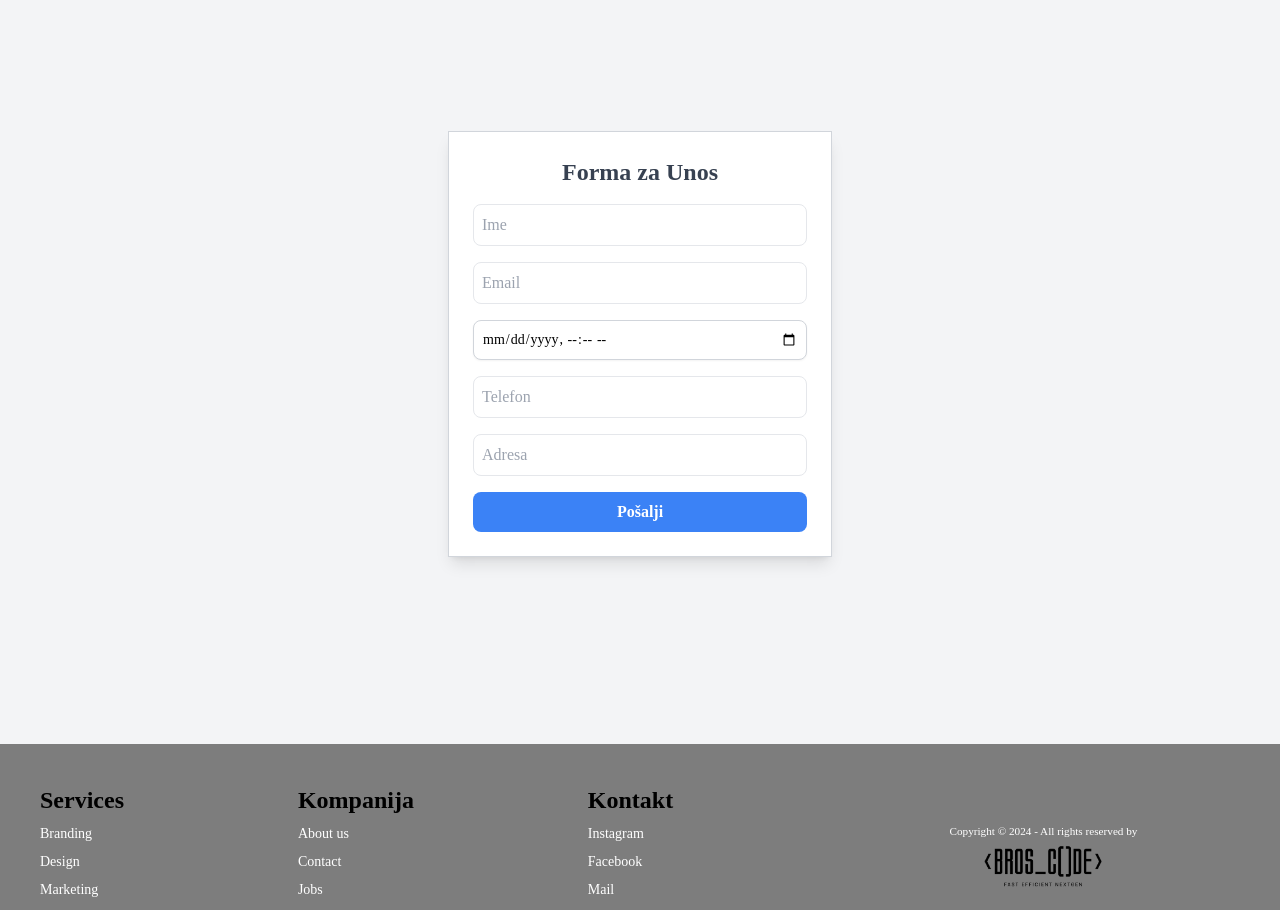
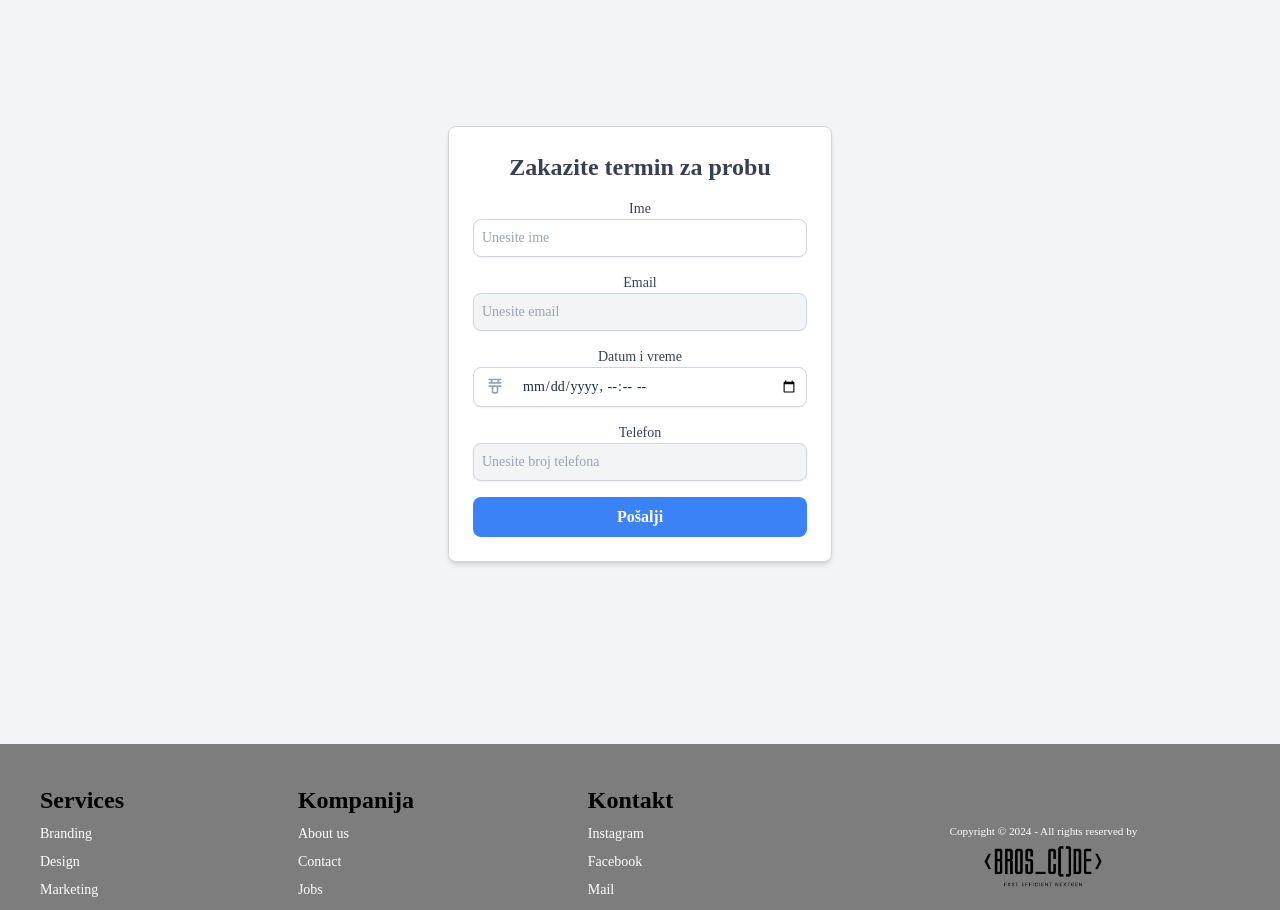
Before and after one commit to lvuja93/martini-vesto, a React (Create React App) app: page / in a window 1280 px wide. Shown: the part 1800-2710 px from the top of the page. Built offline with nearby package versions, Linux system fonts and the light colour scheme.

Commit message:
ne toliko bitan push

```diff
--- a/src/pages/Home.jsx
+++ b/src/pages/Home.jsx
@@ -96,19 +96,51 @@ const Home = () => {
                 </div>
             </div>
             <div className="bg-gray-100 flex items-center justify-center min-h-screen">
-                <div class="bg-white border border-gray-300 p-6 rounded-none shadow-lg w-96">
-                    <h2 class="text-2xl font-semibold mb-4 text-gray-700">Forma za Unos</h2>
+                <div class="bg-white p-6 border border-gray-300 rounded-lg shadow-md w-96">
+                    <h2 class="text-2xl font-semibold text-gray-700 mb-4">Zakazite termin za probu</h2>
                     <form class="space-y-4">
 
-                        <input type="text" placeholder="Ime" class="w-full p-2 border  bg-white rounded-lg focus:outline-none focus:ring-2 focus:ring-[#f5821f]" />
-                        <input type="email" placeholder="Email" class="w-full p-2 border  bg-white rounded-lg focus:outline-none focus:ring-2 focus:ring-[#f5821f]" />
-                        <input type="datetime-local" placeholder="Izaberite termin"
-                            class="mt-1 block w-full p-2 border text-black bg-white border-gray-300 rounded-lg shadow-sm focus:ring-blue-500 focus:border-blue-500 sm:text-sm" />
-                        <input type="text" placeholder="Telefon" class="w-full p-2 border  bg-white rounded-lg focus:outline-none focus:ring-2 focus:ring-[#f5821f]" />
-                        <input type="text" placeholder="Adresa" class="w-full p-2 border  bg-white rounded-lg focus:outline-none focus:ring-2 focus:ring-[#f5821f]" />
+                        <div>
+                            <label for="name" class="block text-sm font-medium text-gray-700">Ime</label>
+                            <input type="text" id="name" placeholder="Unesite ime"
+                                class="block w-full p-2 bg-white border border-gray-300 rounded-lg shadow-sm focus:ring-blue-500 focus:border-blue-500 sm:text-sm" />
+                        </div>
 
+                        <div>
+                            <label for="email" class="block text-sm font-medium text-gray-700">Email</label>
+                            <input type="email" id="email" placeholder="Unesite email"
+                                class="block w-full p-2 bg-gray-100 border border-gray-300 rounded-lg shadow-sm focus:ring-blue-500 focus:border-blue-500 sm:text-sm" />
+                        </div>
 
-                        <button type="submit" class="w-full bg-blue-500 text-white font-semibold p-2 rounded-lg hover:bg-blue-600 transition">Pošalji</button>
+                        <div>
+                            <label for="datetime" class="block text-sm font-medium text-gray-700">Datum i vreme</label>
+                            <div class="relative">
+                                <input type="datetime-local" id="datetime"
+                                    class="block w-full p-2 pl-12 bg-white border border-gray-300 rounded-lg shadow-sm focus:ring-blue-500 focus:border-blue-500 sm:text-sm" />
+
+                                <div class="absolute inset-y-0 left-0 flex items-center pl-3 pointer-events-none">
+                                    <svg xmlns="http://www.w3.org/2000/svg"
+                                        class="h-5 w-5 text-gray-400"
+                                        fill="none"
+                                        viewBox="0 0 24 24"
+                                        stroke="currentColor">
+                                        <path stroke-linecap="round" stroke-linejoin="round" stroke-width="2"
+                                            d="M8 7V3m8 4V3m-9 8h10m-4 8h-2a2 2 0 01-2-2v-4a2 2 0 012-2h2a2 2 0 012 2v4a2 2 0 01-2 2zM5 11h14M5 7h14M5 3h14" />
+                                    </svg>
+                                </div>
+                            </div>
+                        </div>
+
+                        <div>
+                            <label for="phone" class="block text-sm font-medium text-gray-700">Telefon</label>
+                            <input type="text" id="phone" placeholder="Unesite broj telefona"
+                                class="block w-full p-2 bg-gray-100 border border-gray-300 rounded-lg shadow-sm focus:ring-blue-500 focus:border-blue-500 sm:text-sm" />
+                        </div>
+
+                        <button type="submit"
+                            class="w-full bg-blue-500 text-white font-semibold p-2 rounded-lg hover:bg-blue-600 transition">
+                            Pošalji
+                        </button>
                     </form>
                 </div>
             </div>
```
